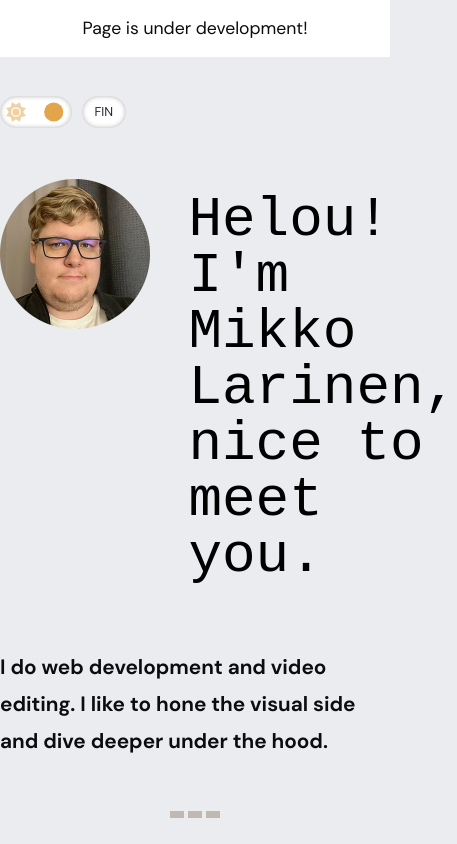
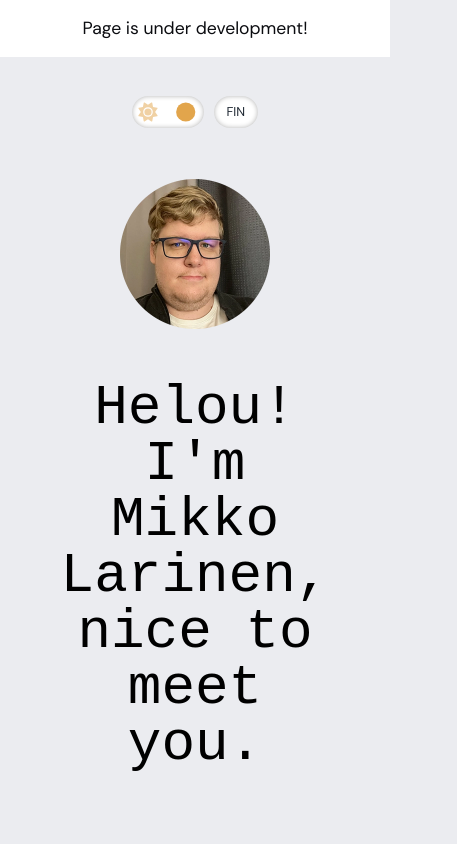
Before and after one commit to mikkisguy/portfolio-page, a React (Vite) app: page / in a window 390 px wide. Shown: the top 844 px of the page, 457 px wide, since content can reach past the window. Built offline with nearby package versions, Linux system fonts and the light colour scheme; a web font is replaced by a local one.

Commit message:
Added more media querys

```diff
--- a/src/components/App.tsx
+++ b/src/components/App.tsx
@@ -34,12 +34,9 @@ const PageContainer = styled.div`
   width: 60%;
   flex: 1;
 
-  @media only screen and (max-width: ${({ theme }) => theme.bp.wide}) {
-    width: 65%;
-  }
-
-  @media only screen and (max-width: ${({ theme }) => theme.bp.narrow}) {
+  @media only screen and (max-width: ${({ theme }) => theme.bp.small}) {
     width: 100%;
+    padding: 0 ${({ theme }) => theme.spacing.xxxl};
   }
 `;
 
--- a/src/components/Header.tsx
+++ b/src/components/Header.tsx
@@ -34,6 +34,10 @@ const PageOptions = styled.div`
   justify-content: left;
   width: 100%;
   padding-top: ${({ theme }) => theme.spacing.xxl};
+
+  @media only screen and (max-width: ${({ theme }) => theme.bp.narrow}) {
+    justify-content: center;
+  }
 `;
 
 const PageHeading = styled.div`
@@ -41,6 +45,11 @@ const PageHeading = styled.div`
   flex-direction: row;
   gap: ${({ theme }) => theme.spacing.xxl};
   padding-top: ${({ theme }) => theme.spacing.xxxl};
+
+  @media only screen and (max-width: ${({ theme }) => theme.bp.narrow}) {
+    flex-direction: column;
+    align-items: center;
+  }
 `;
 
 const HeadingImage = styled.img`
@@ -53,10 +62,18 @@ const HeadingTitle = styled.h1`
   font: ${({ theme }) => theme.fonts.h1};
   margin-bottom: ${({ theme }) => theme.spacing.xl};
   padding-top: ${({ theme }) => theme.spacing.l};
+
+  @media only screen and (max-width: ${({ theme }) => theme.bp.narrow}) {
+    text-align: center;
+  }
 `;
 
 const Tagline = styled.p`
   color: ${({ theme }) => theme.colors.bodyText};
   font: ${({ theme }) => theme.fonts.tagline};
   margin-top: ${({ theme }) => theme.spacing.xxl};
+
+  @media only screen and (max-width: ${({ theme }) => theme.bp.narrow}) {
+    text-align: center;
+  }
 `;
```
